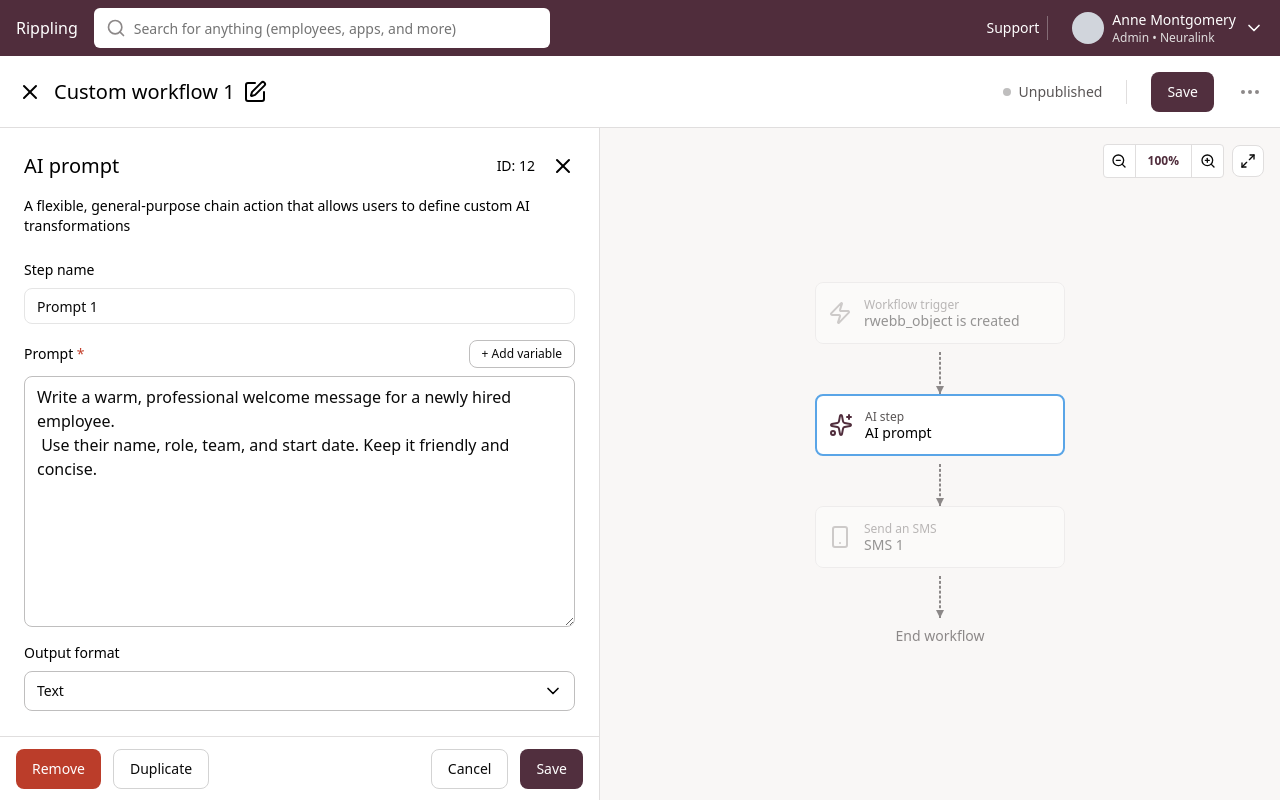
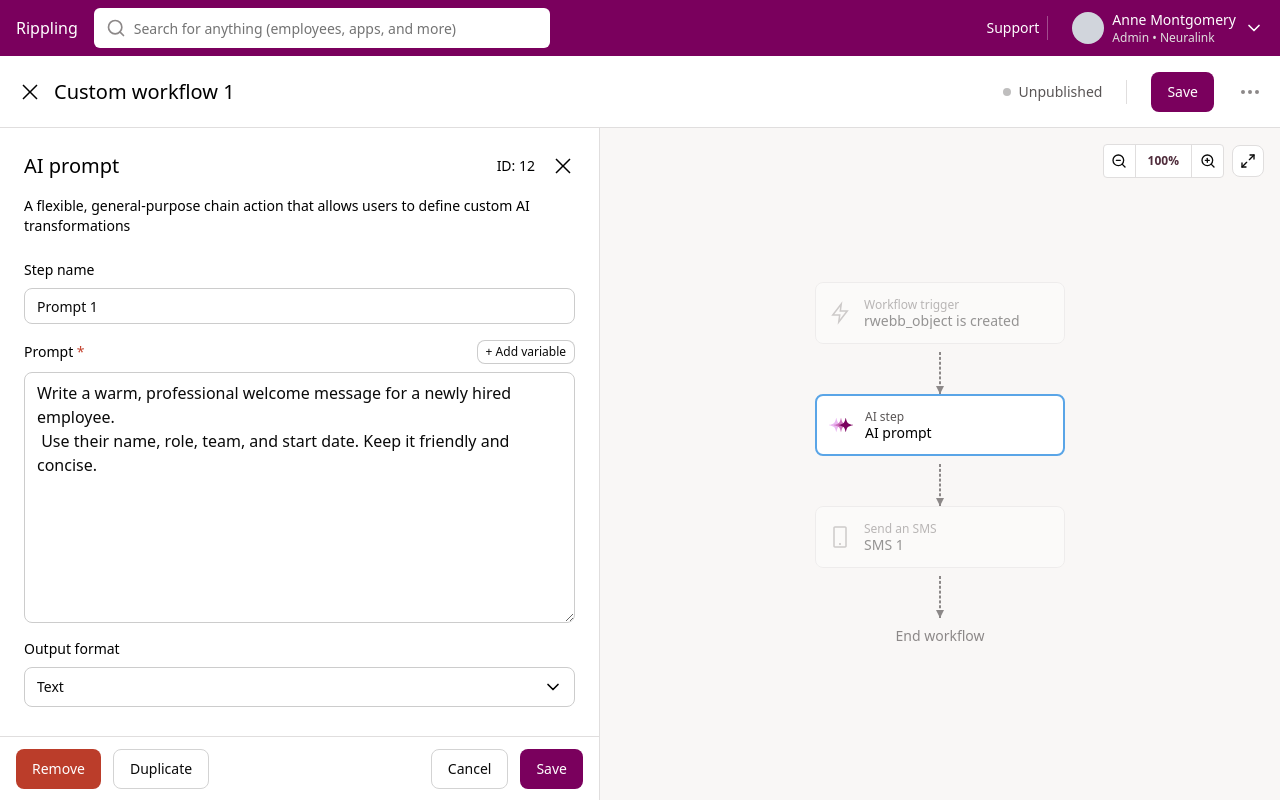
Before and after one commit to rylandw100/aiactions, a Next.js app: page / in a window 1280 px wide. Built offline with nearby package versions, Linux system fonts and the light colour scheme.

Commit message:
Update styling: custom icons, button colors, input borders, and top nav color

```diff
--- a/app/page.tsx
+++ b/app/page.tsx
@@ -11,21 +11,17 @@
 import { StyledTextarea } from "@/components/styled-textarea";
 import { getAvailableSteps, SelectedNode } from "@/lib/variables";
 import {
-  X,
   Edit,
   MoreHorizontal,
   ChevronDown,
   Search,
-  Zap,
-  Smartphone,
   ZoomIn,
   ZoomOut,
   Maximize2,
-  Sparkles,
   HelpCircle,
-  Trash2,
   Code,
 } from "lucide-react";
+import { TriggerIcon, AIIcon, SMSIcon, CloseIcon, TrashIcon } from "@/components/icons";
 
 export default function Home() {
   const [selectedNode, setSelectedNode] = useState<SelectedNode>("aiPrompt");
@@ -409,7 +405,7 @@
       {/* Header */}
       <div className="fixed top-0 left-0 right-0 z-50">
         {/* Top Bar */}
-        <div className="h-14 bg-[#502d3c] flex items-center justify-between px-4">
+        <div className="h-14 bg-[#7A005D] flex items-center justify-between px-4">
           <div className="flex items-center gap-4">
             <div className="text-white font-medium">Rippling</div>
             <div className="relative">
@@ -439,10 +435,9 @@
         {/* Navigation Bar */}
         <div className="h-18 bg-white border-b border-[#e0dede] flex items-center justify-between px-[18px] py-3">
           <div className="flex items-center gap-3">
-            <X className="size-6 text-black cursor-pointer" />
+            <CloseIcon className="size-6 text-black cursor-pointer" />
             <div className="flex items-center gap-2">
               <h1 className="text-xl font-medium text-black">Custom workflow 1</h1>
-              <Edit className="size-6 text-black cursor-pointer" />
             </div>
           </div>
           <div className="flex items-center gap-6">
@@ -451,7 +446,7 @@
               <span className="text-sm text-[#595555]">Unpublished</span>
             </div>
             <div className="w-px h-6 bg-[#e0dede]" />
-            <Button className="bg-[#512f3e] text-white hover:bg-[#512f3e]/90 h-10">
+            <Button className="bg-[#7A005D] text-white hover:bg-[#7A005D]/90 h-10">
               Save
             </Button>
             <MoreHorizontal className="size-6 text-[#8c8888] cursor-pointer" />
@@ -469,7 +464,7 @@
                 <div className="mb-4">
                   <div className="flex items-center justify-between mb-4">
                     <h2 className="text-xl font-medium text-black">Trigger details</h2>
-                    <X className="size-6 text-black cursor-pointer" onClick={() => setSelectedNode("aiPrompt")} />
+                    <CloseIcon className="size-6 text-black cursor-pointer" onClick={() => setSelectedNode("aiPrompt")} />
                   </div>
                 </div>
                 <div className="bg-[#e0dede] h-px mb-6" />
@@ -479,7 +474,7 @@
                     <p className="text-sm text-black mb-4">This workflow will trigger based on the following event</p>
                     <div className="bg-white border border-[#e0dede] rounded-lg h-[72px] px-6 flex items-center justify-between">
                       <div className="flex items-center gap-2">
-                        <Zap className="size-6 text-[#716f6c]" />
+                        <TriggerIcon className="size-6 text-[#716f6c]" />
                         <p className="text-sm font-medium text-black">rwebb_object is created</p>
                       </div>
                       <Button variant="ghost" className="text-[#4a6ba6] hover:text-[#4a6ba6]">
@@ -498,7 +493,7 @@
                     <h2 className="text-xl font-medium text-black">AI prompt</h2>
                     <div className="flex items-center gap-4">
                       <span className="text-sm text-black">ID: 12</span>
-                      <X className="size-6 text-black cursor-pointer" />
+                      <CloseIcon className="size-6 text-black cursor-pointer" />
                     </div>
                   </div>
                   <p className="text-sm text-black mb-6">
@@ -527,7 +522,7 @@
                         type="button"
                         variant="outline"
                         size="sm"
-                        className="h-7 text-xs border-[#bfbebe]"
+                        className="h-6 text-xs bg-white border border-black/20 rounded-md px-2 gap-1 flex items-center justify-center"
                         onClick={() => {
                           // Save current cursor position
                           const textarea = document.getElementById("prompt-textarea");
@@ -643,7 +638,7 @@
                           }
                         }
                       }}
-                      className="w-full min-h-[251px] resize-y border-[#bfbebe]"
+                      className="w-full min-h-[251px] resize-y border-[#CCCCCC]"
                     />
                   </div>
 
@@ -655,7 +650,7 @@
                       <select
                         value={outputFormat}
                         onChange={(e) => setOutputFormat(e.target.value)}
-                        className="w-full h-10 px-3 py-2 text-sm border border-[#bfbebe] rounded-md bg-white appearance-none pr-10 focus:outline-none focus:ring-2 focus:ring-[#5aa5e7] focus:border-[#5aa5e7]"
+                        className="w-full h-10 px-3 py-2 text-sm border border-[#CCCCCC] rounded-md bg-white appearance-none pr-10 focus:outline-none focus:ring-2 focus:ring-[#5aa5e7] focus:border-[#5aa5e7]"
                       >
                         <option value="Text">Text</option>
                         <option value="JSON">JSON</option>
@@ -705,7 +700,7 @@
                             type="button"
                             variant="outline"
                             size="sm"
-                            className="h-6 text-xs border-[#d3d3d3] disabled:opacity-50 disabled:cursor-not-allowed"
+                            className="h-6 text-xs bg-white border border-black/20 rounded-md px-2 gap-1 flex items-center justify-center disabled:opacity-50 disabled:cursor-not-allowed"
                             disabled={isGeneratingSchema}
                             onClick={() => setShowGeneratePopover(!showGeneratePopover)}
                           >
@@ -724,12 +719,12 @@
                                 placeholder="Describe how you want the model to respond, and we'll generate a JSON schema"
                                 value={generatePrompt}
                                 onChange={(e) => setGeneratePrompt(e.target.value)}
-                                className="w-full min-h-[80px] max-h-[200px] resize-none border-[#bfbebe] text-sm overflow-y-auto"
+                                className="w-full min-h-[80px] max-h-[200px] resize-none border-[#CCCCCC] text-sm overflow-y-auto"
                               />
                               <div className="flex justify-end">
                                 <Button
                                   type="button"
-                                  className="bg-[#512f3e] text-white hover:bg-[#512f3e]/90 h-9 px-4 disabled:opacity-50 disabled:cursor-not-allowed"
+                                  className="bg-[#7A005D] text-white hover:bg-[#7A005D]/90 h-9 px-4 disabled:opacity-50 disabled:cursor-not-allowed"
                                   disabled={isGeneratingSchema}
                                   onClick={async () => {
                                     if (generatePrompt.trim() && !isGeneratingSchema) {
@@ -814,7 +809,7 @@
                                       )
                                     );
                                   }}
-                                  className="w-full h-10 px-3 py-2 text-sm border border-[#bfbebe] rounded-md bg-white appearance-none pr-8 focus:outline-none focus:ring-2 focus:ring-[#5aa5e7] focus:border-[#5aa5e7]"
+                                  className="w-full h-10 px-3 py-2 text-sm border border-[#CCCCCC] rounded-md bg-white appearance-none pr-8 focus:outline-none focus:ring-2 focus:ring-[#5aa5e7] focus:border-[#5aa5e7]"
                                 >
                                   <option value="STR">STR</option>
                                   <option value="NUM">NUM</option>
@@ -849,7 +844,7 @@
                                   );
                                 }}
                               >
-                                <Trash2 className="size-4" />
+                                <TrashIcon className="size-4" />
                               </Button>
                             </div>
                           ))
@@ -859,7 +854,7 @@
                             type="button"
                             variant="outline"
                             size="sm"
-                            className="h-9 text-sm border-[#d3d3d3]"
+                            className="w-[129px] h-8 text-sm bg-white border border-black/20 rounded-md px-3 gap-1.5 flex items-center justify-center"
                             onClick={() => {
                               setJsonProperties([
                                 ...jsonProperties,
@@ -880,7 +875,7 @@
 
                       {/* Advanced Mode */}
                       {jsonSchemaMode === "advanced" && (
-                        <div className="border border-[#bfbebe] rounded-lg bg-white overflow-hidden">
+                        <div className="border border-[#CCCCCC] rounded-lg bg-white overflow-hidden">
                           {isGeneratingSchema ? (
                             <div className="p-4 space-y-2">
                               <div className="h-4 bg-[#e1d8d2] rounded w-[76px]" />
@@ -933,7 +928,7 @@
                     <h2 className="text-xl font-medium text-black">Send an SMS</h2>
                     <div className="flex items-center gap-4">
                       <span className="text-sm text-black">ID: 12</span>
-                      <X className="size-6 text-black cursor-pointer" />
+                      <CloseIcon className="size-6 text-black cursor-pointer" />
                     </div>
                   </div>
                 </div>
@@ -945,7 +940,7 @@
                     </label>
                     <Input
                       defaultValue="SMS 1"
-                      className="w-full border-[#bfbebe]"
+                      className="w-full border-[#CCCCCC]"
                     />
                   </div>
 
@@ -956,7 +951,7 @@
                         <label className="block text-sm font-medium text-black mb-2">
                           Recipients <span className="text-[#c3402c]">*</span>
                         </label>
-                        <div className="bg-white border border-[#bfbebe] rounded p-4">
+                        <div className="bg-white border border-[#CCCCCC] rounded p-4">
                           <div className="flex items-center justify-between">
                             <div className="flex items-center gap-4">
                               <span className="text-sm text-[#595555]">To</span>
@@ -965,10 +960,9 @@
                                 <div className="w-px h-4 bg-[#e3e3e3]" />
                                 <span className="text-[10px] text-[#565659] opacity-80">AND</span>
                                 <span>United States</span>
-                                <X className="size-4 cursor-pointer" />
+                                <CloseIcon className="size-4 cursor-pointer" />
                               </div>
                             </div>
-                            <Edit className="size-6 text-[#502d3c] cursor-pointer" />
                           </div>
                         </div>
                       </div>
@@ -983,7 +977,7 @@
                             type="button"
                             variant="outline"
                             size="sm"
-                            className="h-7 text-xs border-[#bfbebe]"
+                            className="h-6 text-xs bg-white border border-black/20 rounded-md px-2 gap-1 flex items-center justify-center"
                             onClick={() => {
                               // Save current cursor position
                               const textarea = document.getElementById("sms-message");
@@ -1096,7 +1090,7 @@
                               }
                             }
                           }}
-                          className="w-full h-[204px] border-[#bfbebe] resize-none"
+                          className="w-full h-[204px] border-[#CCCCCC] resize-none"
                           placeholder="Enter your message here..."
                         />
                       </div>
@@ -1154,9 +1148,9 @@
               <Button variant="outline" className="border-[#d3d3d3] h-10">
                 Cancel
               </Button>
-              <Button className="bg-[#512f3e] text-white hover:bg-[#512f3e]/90 h-10">
-                Save
-              </Button>
+            <Button className="bg-[#7A005D] text-white hover:bg-[#7A005D]/90 h-10">
+              Save
+            </Button>
             </div>
           </div>
         </div>
@@ -1168,13 +1162,13 @@
             <Card
               className={`w-[250px] h-[62px] border flex items-center shadow-none rounded-md cursor-pointer transition-all ${
                 selectedNode === "trigger"
-                  ? "border-2 border-[#1e4aa9] bg-white opacity-100"
+                  ? "border-2 border-[#5aa5e7] bg-white opacity-100"
                   : "opacity-40 border-[#e0dede]"
               }`}
               onClick={() => setSelectedNode("trigger")}
             >
               <div className="px-3 flex items-center gap-3 w-full h-full">
-                <Zap className={`size-6 shrink-0 ${selectedNode === "trigger" ? "text-black" : "text-[#8c8888]"}`} />
+                <TriggerIcon className={`size-6 shrink-0 ${selectedNode === "trigger" ? "text-black" : "text-[#8c8888]"}`} />
                 <div className="flex-1 min-w-0 flex flex-col justify-center">
                   <p className="text-xs text-[#595555] leading-tight">Workflow trigger</p>
                   <p className="text-sm font-medium text-black truncate leading-tight">rwebb_object is created</p>
@@ -1201,7 +1195,7 @@
               onClick={() => setSelectedNode("aiPrompt")}
             >
               <div className="px-3 flex items-center gap-3 w-full h-full">
-                <Sparkles className={`size-6 shrink-0 ${selectedNode === "aiPrompt" ? "text-[#502d3c]" : "text-[#8c8888]"}`} />
+                <AIIcon className={`size-6 shrink-0 ${selectedNode === "aiPrompt" ? "" : "opacity-40"}`} />
                 <div className="flex-1 min-w-0 flex flex-col justify-center">
                   <p className="text-xs text-[#595555] leading-tight">AI step</p>
                   <p className="text-sm font-medium text-black truncate leading-tight">AI prompt</p>
@@ -1222,13 +1216,13 @@
             <Card
               className={`w-[250px] h-[62px] border flex items-center shadow-none rounded-md cursor-pointer transition-all ${
                 selectedNode === "sms"
-                  ? "border-2 border-[#1e4aa9] bg-white opacity-100"
+                  ? "border-2 border-[#5aa5e7] bg-white opacity-100"
                   : "opacity-40 border-[#e0dede]"
               }`}
               onClick={() => setSelectedNode("sms")}
             >
               <div className="px-3 flex items-center gap-3 w-full h-full">
-                <Smartphone className={`size-6 shrink-0 ${selectedNode === "sms" ? "text-black" : "text-[#8c8888]"}`} />
+                <SMSIcon className={`size-6 shrink-0 ${selectedNode === "sms" ? "text-black" : "text-[#8c8888]"}`} />
                 <div className="flex-1 min-w-0 flex flex-col justify-center">
                   <p className="text-xs text-[#595555] leading-tight">Send an SMS</p>
                   <p className="text-sm font-medium text-black truncate leading-tight">SMS 1</p>
--- /dev/null
+++ b/components/icons.tsx
@@ -0,0 +1,120 @@
+import React from "react";
+
+interface IconProps {
+  className?: string;
+  onClick?: () => void;
+}
+
+export function TriggerIcon({ className }: IconProps) {
+  return (
+    <svg
+      width="24"
+      height="24"
+      viewBox="0 0 24 24"
+      fill="none"
+      xmlns="http://www.w3.org/2000/svg"
+      className={className}
+    >
+      <path
+        d="M14.3722 0.321289L13.1542 9.25029H20.7772L9.62717 23.6793L10.8452 14.7503H3.22217L14.3722 0.321289ZM6.27717 13.2503H12.5632L11.8712 18.3213L17.7212 10.7503H11.4352L12.1262 5.67929L6.27717 13.2503Z"
+        fill="currentColor"
+      />
+    </svg>
+  );
+}
+
+export function AIIcon({ className }: IconProps) {
+  return (
+    <svg
+      width="24"
+      height="24"
+      viewBox="0 0 24 24"
+      fill="none"
+      xmlns="http://www.w3.org/2000/svg"
+      className={className}
+    >
+      <g clipPath="url(#clip0_142_121364)">
+        <path
+          d="M14.3791 11.8151C12.6052 11.4751 10.6748 11.0851 9.44348 9.90512C8.21217 8.72512 7.81565 6.85512 7.46087 5.14512C7.41913 4.94512 7.11652 4.94512 7.07478 5.14512C6.72 6.85512 6.32348 8.72512 5.09217 9.90512C3.86087 11.0851 1.93043 11.4751 0.156522 11.8151C-0.0521739 11.8551 -0.0521739 12.1451 0.156522 12.1851C1.93043 12.5251 3.8713 12.9151 5.09217 14.0951C6.32348 15.2751 6.72 17.1451 7.07478 18.8551C7.11652 19.0551 7.41913 19.0551 7.46087 18.8551C7.81565 17.1451 8.21217 15.2751 9.44348 14.0951C10.6748 12.9151 12.6052 12.5251 14.3791 12.1851C14.5878 12.1451 14.5878 11.8551 14.3791 11.8151Z"
+          fill="#EAB8F2"
+        />
+        <path
+          d="M19.1052 11.8151C17.3313 11.4751 15.4009 11.0851 14.1696 9.90512C12.9382 8.72512 12.5417 6.85512 12.1869 5.14512C12.1452 4.94512 11.8426 4.94512 11.8009 5.14512C11.4461 6.85512 11.0496 8.72512 9.81825 9.90512C8.58694 11.0851 6.65651 11.4751 4.8826 11.8151C4.6739 11.8551 4.6739 12.1451 4.8826 12.1851C6.65651 12.5251 8.59738 12.9151 9.81825 14.0951C11.0496 15.2751 11.4461 17.1451 11.8009 18.8551C11.8426 19.0551 12.1452 19.0551 12.1869 18.8551C12.5417 17.1451 12.9382 15.2751 14.1696 14.0951C15.4009 12.9151 17.3313 12.5251 19.1052 12.1851C19.3139 12.1451 19.3139 11.8551 19.1052 11.8151Z"
+          fill="#CE71BB"
+        />
+        <path
+          d="M23.844 11.8151C22.0701 11.4751 20.1396 11.0851 18.9083 9.90512C17.677 8.72512 17.2805 6.85512 16.9257 5.14512C16.884 4.94512 16.5814 4.94512 16.5396 5.14512C16.1848 6.85512 15.7883 8.72512 14.557 9.90512C13.3257 11.0851 11.3953 11.4751 9.62137 11.8151C9.41267 11.8551 9.41267 12.1451 9.62137 12.1851C11.3953 12.5251 13.3361 12.9151 14.557 14.0951C15.7883 15.2751 16.1848 17.1451 16.5396 18.8551C16.5814 19.0551 16.884 19.0551 16.9257 18.8551C17.2805 17.1451 17.677 15.2751 18.9083 14.0951C20.1396 12.9151 22.0701 12.5251 23.844 12.1851C24.0527 12.1451 24.0527 11.8551 23.844 11.8151Z"
+          fill="#7A005D"
+        />
+      </g>
+      <defs>
+        <clipPath id="clip0_142_121364">
+          <rect width="24" height="24" fill="white"/>
+        </clipPath>
+      </defs>
+    </svg>
+  );
+}
+
+export function SMSIcon({ className }: IconProps) {
+  return (
+    <svg
+      width="24"
+      height="24"
+      viewBox="0 0 24 24"
+      fill="none"
+      xmlns="http://www.w3.org/2000/svg"
+      className={className}
+    >
+      <path
+        d="M17 1.25C17.967 1.25 18.75 2.034 18.75 3V21C18.75 21.967 17.966 22.75 17 22.75H7C6.033 22.75 5.25 21.966 5.25 21V3C5.25 2.033 6.034 1.25 7 1.25H17ZM7 2.75C6.862 2.75 6.75 2.862 6.75 3V21C6.75 21.138 6.862 21.25 7 21.25H17C17.138 21.25 17.25 21.138 17.25 21V3C17.25 2.862 17.138 2.75 17 2.75H7ZM12 18C12.552 18 13 18.448 13 19C13 19.552 12.552 20 12 20C11.448 20 11 19.552 11 19C11 18.448 11.448 18 12 18Z"
+        fill="currentColor"
+      />
+    </svg>
+  );
+}
+
+export function CloseIcon({ className, onClick }: IconProps) {
+  return (
+    <svg
+      width="24"
+      height="24"
+      viewBox="0 0 24 24"
+      fill="none"
+      xmlns="http://www.w3.org/2000/svg"
+      className={className}
+      onClick={onClick}
+    >
+      <path
+        d="M10.9392 11.9998L4.46924 5.52975L5.53024 4.46875L12.0002 10.9388L18.4702 4.46875L19.5312 5.52975L13.0612 11.9998L19.5312 18.4697L18.4702 19.5308L12.0002 13.0608L5.53024 19.5308L4.46924 18.4697L10.9392 11.9998Z"
+        fill="currentColor"
+      />
+    </svg>
+  );
+}
+
+export function TrashIcon({ className }: IconProps) {
+  return (
+    <svg
+      width="24"
+      height="24"
+      viewBox="0 0 24 24"
+      fill="none"
+      xmlns="http://www.w3.org/2000/svg"
+      className={className}
+    >
+      <path
+        d="M8.75 19.5V7.5H10.25V19.5H8.75Z"
+        fill="currentColor"
+      />
+      <path
+        d="M13.75 7.5V19.5H15.25V7.5H13.75Z"
+        fill="currentColor"
+      />
+      <path
+        d="M8.75 1.25H15.25V4.25H21.5V5.75H19.25V22.75H4.75V5.75H2.5V4.25H8.75V1.25ZM10.25 4.25H13.75V2.75H10.25V4.25ZM6.25 5.75V21.25H17.75V5.75H6.25Z"
+        fill="currentColor"
+      />
+    </svg>
+  );
+}
--- a/components/styled-textarea.tsx
+++ b/components/styled-textarea.tsx
@@ -253,8 +253,8 @@
         onInput={handleInput}
         onPaste={handlePaste}
         onKeyDown={onKeyDown}
-        className={cn(
-          "w-full min-h-[251px] resize-y border border-[#bfbebe] rounded-md bg-white px-3 py-2 text-base outline-none focus:ring-2 focus:ring-[#5aa5e7] focus:border-[#5aa5e7]",
+          className={cn(
+          "w-full min-h-[251px] resize-y border border-[#CCCCCC] rounded-md bg-white px-3 py-2 text-base outline-none focus:ring-2 focus:ring-[#5aa5e7] focus:border-[#5aa5e7]",
           "overflow-y-auto",
           className
         )}
--- a/components/ui/input.tsx
+++ b/components/ui/input.tsx
@@ -8,8 +8,8 @@
       type={type}
       data-slot="input"
       className={cn(
-        "file:text-foreground placeholder:text-muted-foreground selection:bg-primary selection:text-primary-foreground dark:bg-input/30 border-input h-9 w-full min-w-0 rounded-md border bg-transparent px-3 py-1 text-base transition-[color,box-shadow] outline-none file:inline-flex file:h-7 file:border-0 file:bg-transparent file:text-sm file:font-medium disabled:pointer-events-none disabled:cursor-not-allowed disabled:opacity-50 md:text-sm",
-        "focus-visible:border-ring focus-visible:ring-ring/50 focus-visible:ring-[3px]",
+        "file:text-foreground placeholder:text-muted-foreground selection:bg-primary selection:text-primary-foreground dark:bg-input/30 h-9 w-full min-w-0 rounded-md border border-[#CCCCCC] bg-transparent px-3 py-1 text-base transition-[color,box-shadow] outline-none file:inline-flex file:h-7 file:border-0 file:bg-transparent file:text-sm file:font-medium disabled:pointer-events-none disabled:cursor-not-allowed disabled:opacity-50 md:text-sm",
+        "focus:ring-2 focus:ring-[#5aa5e7] focus:border-[#5aa5e7]",
         "aria-invalid:ring-destructive/20 dark:aria-invalid:ring-destructive/40 aria-invalid:border-destructive",
         className
       )}
--- a/components/ui/textarea.tsx
+++ b/components/ui/textarea.tsx
@@ -7,7 +7,7 @@
     <textarea
       data-slot="textarea"
       className={cn(
-        "border-input placeholder:text-muted-foreground focus-visible:border-ring focus-visible:ring-ring/50 aria-invalid:ring-destructive/20 dark:aria-invalid:ring-destructive/40 aria-invalid:border-destructive dark:bg-input/30 flex field-sizing-content min-h-16 w-full rounded-md border bg-transparent px-3 py-2 text-base transition-[color,box-shadow] outline-none focus-visible:ring-[3px] disabled:cursor-not-allowed disabled:opacity-50 md:text-sm",
+        "placeholder:text-muted-foreground focus:ring-2 focus:ring-[#5aa5e7] focus:border-[#5aa5e7] aria-invalid:ring-destructive/20 dark:aria-invalid:ring-destructive/40 aria-invalid:border-destructive dark:bg-input/30 flex field-sizing-content min-h-16 w-full rounded-md border border-[#CCCCCC] bg-transparent px-3 py-2 text-base transition-[color,box-shadow] outline-none disabled:cursor-not-allowed disabled:opacity-50 md:text-sm",
         className
       )}
       {...props}
```
Also changed, not shown: components/variable-dropdown.tsx (+7 -9 lines).
